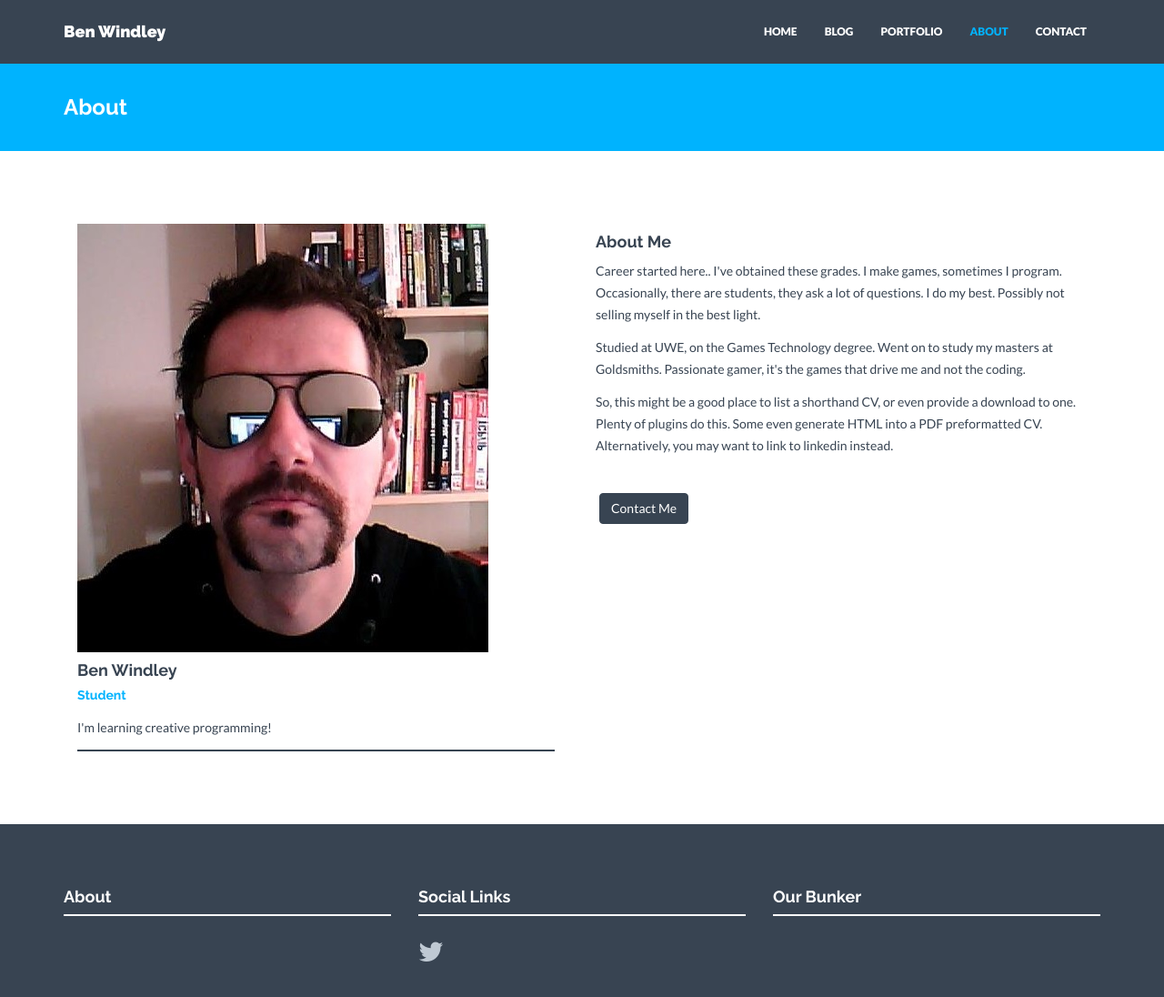
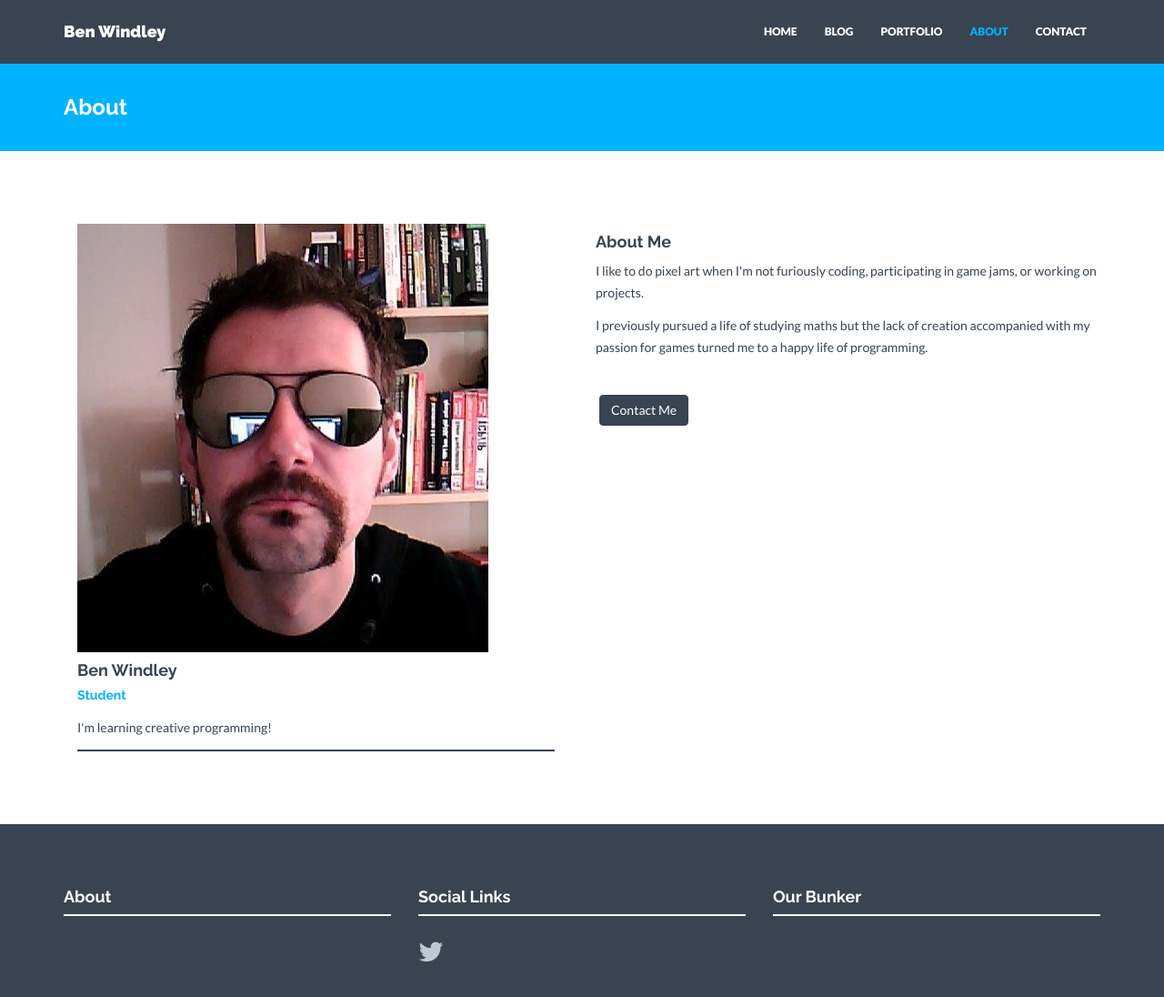
Before and after one commit to BenWindley/BenWindley.github.io, a Jekyll site: the page built from about.html, in a window 1280 px wide and 1136 px high. Shown: the top 1096 px of the window at 91% size. Built offline with Jekyll 4.4.1, drawn with Linux system fonts in a browser that asks for light colours; nearby versions of some CDN libraries.

Commit message:
Update about.html

```diff
--- a/about.html
+++ b/about.html
@@ -30,9 +30,8 @@ permalink: /about/
         </div>
         <div class="col-lg-6">
             <h4>About Me</h4>
-            <p>Career started here.. I've obtained these grades. I make games, sometimes I program. Occasionally, there are students, they ask a lot of questions. I do my best. Possibly not selling myself in the best light.</p>
-            <p>Studied at UWE, on the Games Technology degree. Went on to study my masters at Goldsmiths. Passionate gamer, it's the games that drive me and not the coding.</p>
-            <p>So, this might be a good place to list a shorthand CV, or even provide a download to one. Plenty of plugins do this. Some even generate HTML into a PDF preformatted CV. Alternatively, you may want to link to linkedin instead.</p>
+            <p>I like to do pixel art when I'm not furiously coding, participating in game jams, or working on projects. </p>
+            <p>I previously pursued a life of studying maths but the lack of creation accompanied with my passion for games turned me to a happy life of programming.
             <p><br/><a href="{{ "/contact/" | prepend: site.baseurl }}" class="btn btn-theme">Contact Me</a></p>
         </div>
     </div><! --/row -->
```
